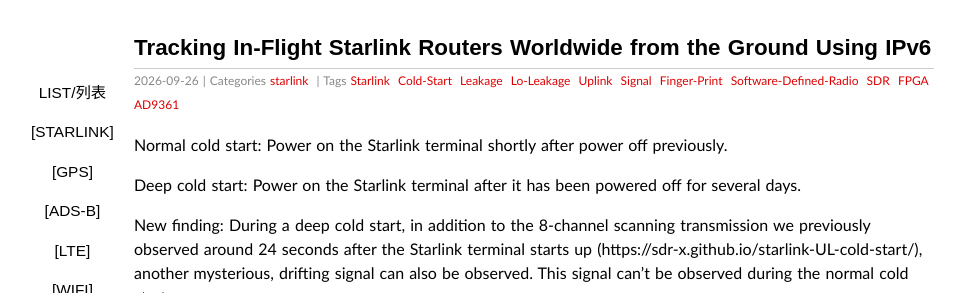
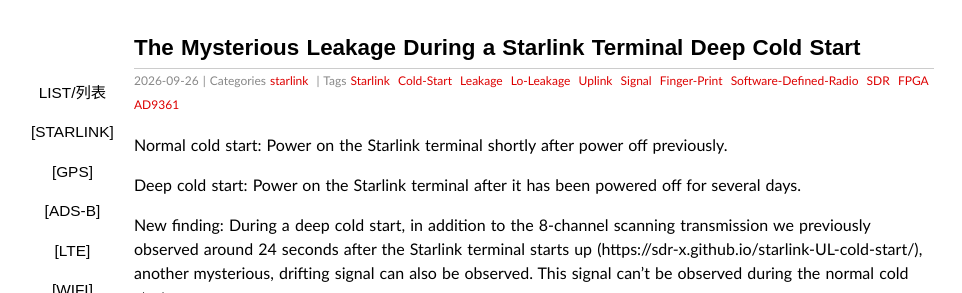
Before and after one commit to sdr-x/sdr-x.github.io, a Jekyll site: the page built from _posts/2026-09-26-deep-cold-start-ul-leak.md, in a window 1280 px wide and 900 px high, cut to the strip 0-293 px from the top of the window. Shown: the whole strip, without its empty margins (106-1068 px from the left). Built offline with Jekyll 4.4.1, drawn with Linux system fonts in a browser that asks for light colours; comment, search, counter and statistics services are not loaded.

Commit message:
Update post title for Starlink cold start leakage

```diff
--- a/_posts/2026-09-26-deep-cold-start-ul-leak.md
+++ b/_posts/2026-09-26-deep-cold-start-ul-leak.md
@@ -1,7 +1,7 @@
 ---
 date: 2026-09-26 00:01:00
 layout: post
-title: "Tracking In-Flight Starlink Routers Worldwide from the Ground Using IPv6"
+title: "The Mysterious Leakage During a Starlink Terminal Deep Cold Start"
 thread: 2026092695
 categories: starlink
 tags:  Starlink Cold-Start Leakage Lo-Leakage Uplink Signal Finger-Print Software-Defined-Radio SDR FPGA AD9361
```
